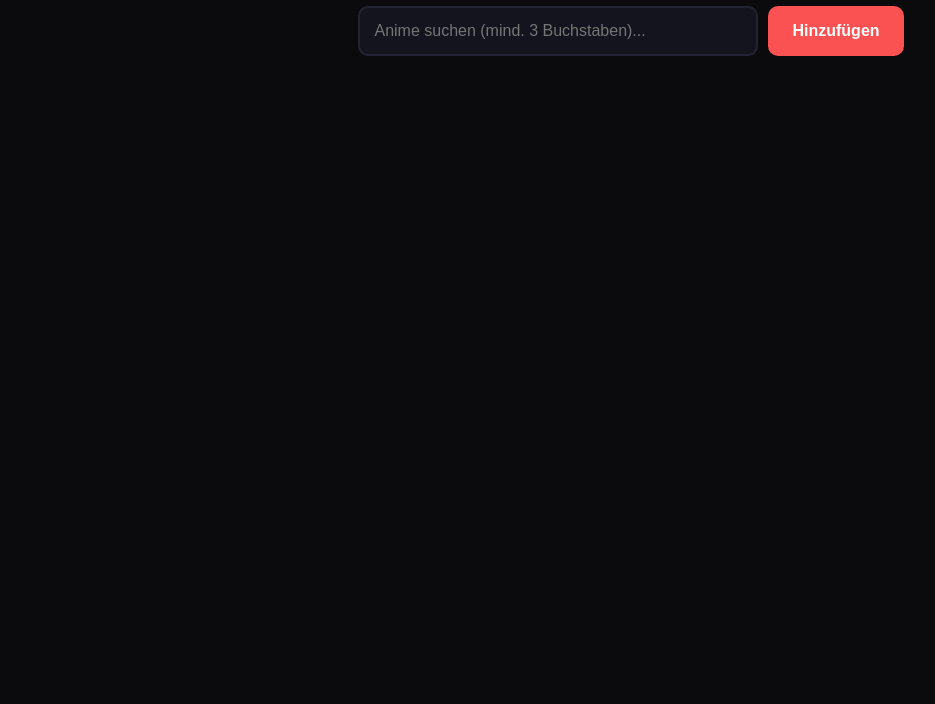
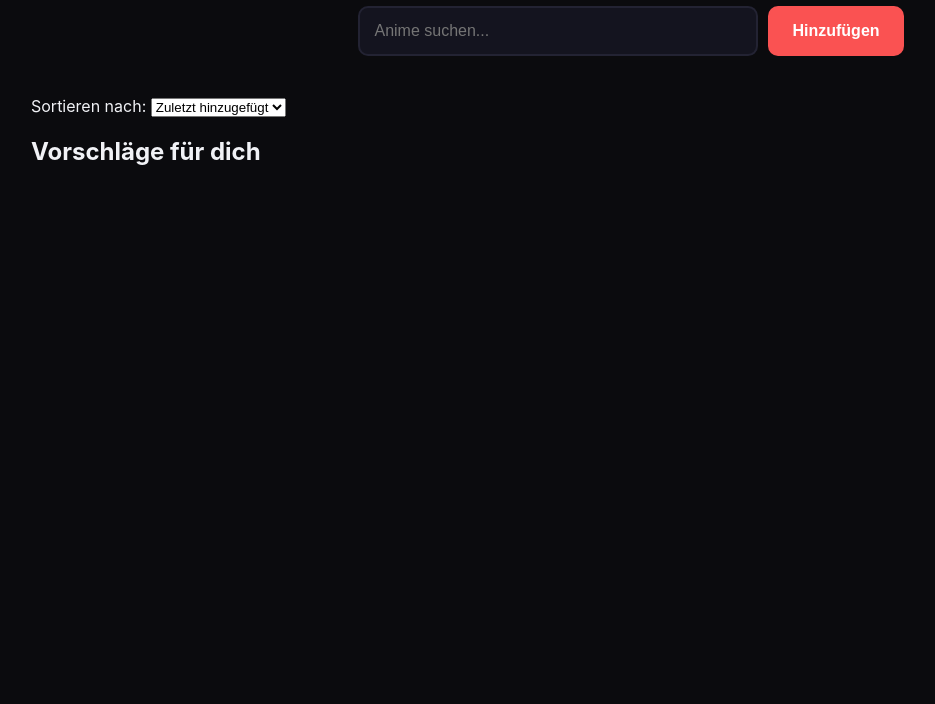
Before and after one commit to Matschmellow/AnimeChecker, a plain HTML site: page index.html in a window 1280 px wide. Shown: the part 96-800 px from the top of the page, without its empty margins (9-944 px from the left). Drawn offline with Linux system fonts and the light colour scheme.

Commit message:
index.html

```diff
--- a/index.html
+++ b/index.html
@@ -3,23 +3,40 @@
 <head>
     <meta charset="UTF-8">
     <meta name="viewport" content="width=device-width, initial-scale=1.0">
-    <title>MyAniList - Pro</title>
+    <title>MyAniList - Dashboard</title>
     <link rel="stylesheet" href="style.css">
 </head>
 <body>
     <div class="container">
         <h1>Meine Anime Liste</h1>
 
-        <div class="input-section">
-            <div class="input-wrapper">
-                <input type="text" id="animeName" placeholder="Anime suchen (mind. 3 Buchstaben)..." onkeyup="showSuggestions()" autocomplete="off">
-                <div id="autocompleteList" class="autocomplete-list"></div>
+        <div class="control-panel">
+            <div class="input-section">
+                <div class="input-wrapper">
+                    <input type="text" id="animeName" placeholder="Anime suchen..." onkeyup="showSuggestions()" autocomplete="off">
+                    <div id="autocompleteList" class="autocomplete-list"></div>
+                </div>
+                <button onclick="addAnime()">Hinzufügen</button>
             </div>
-            <button onclick="addAnime()">Hinzufügen</button>
+
+            <div class="sort-section">
+                <label for="sortCriteria">Sortieren nach:</label>
+                <select id="sortCriteria" onchange="changeSort()">
+                    <option value="date_desc">Zuletzt hinzugefügt</option>
+                    <option value="name_asc">Alphabetisch (A-Z)</option>
+                    <option value="progress_desc">Meister Fortschritt</option>
+                </select>
+            </div>
         </div>
 
         <div id="animeGrid" class="anime-grid">
             </div>
+
+        <div class="recommendations-container">
+            <h2>Vorschläge für dich</h2>
+            <div id="recommendationsGrid" class="anime-grid">
+                </div>
+        </div>
     </div>
     <script src="script.js"></script>
 </body>
```
